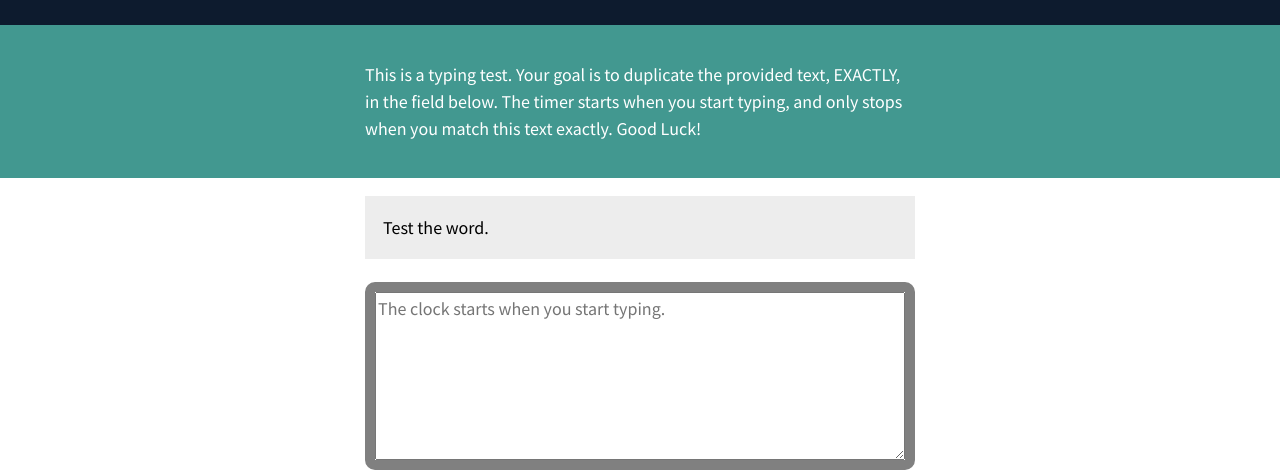
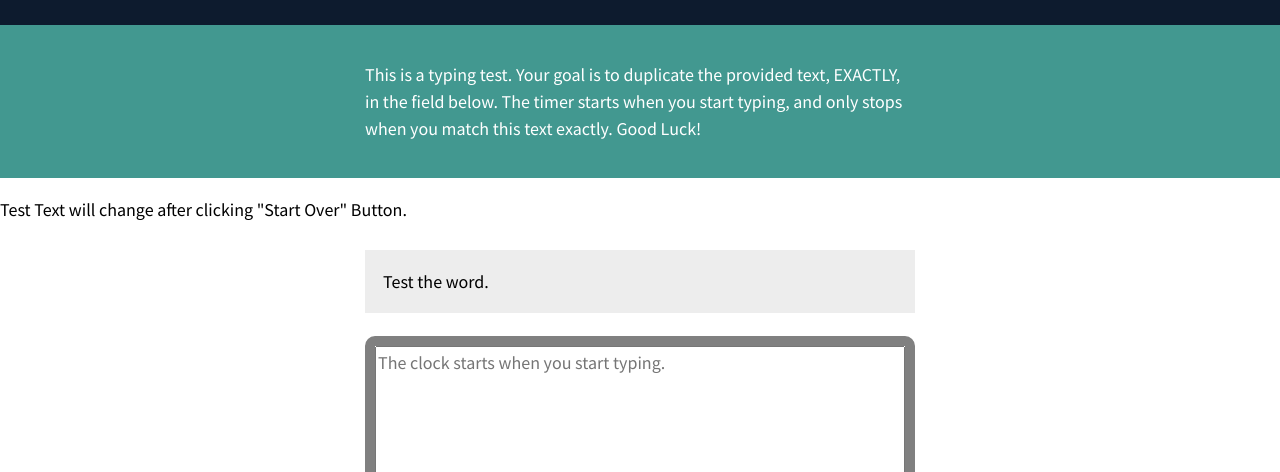
Before and after one commit to himanshunegi123/typing_speed, a plain HTML site: page index.html in a window 1280 px wide. Shown: the part 113-585 px from the top of the page. Drawn offline with Linux system fonts and the light colour scheme.

Commit message:
Update index.html

```diff
--- a/index.html
+++ b/index.html
@@ -18,6 +18,7 @@
         <article class="intro">
             <p>This is a typing test. Your goal is to duplicate the provided text, EXACTLY, in the field below. The timer starts when you start typing, and only stops when you match this text exactly. Good Luck!</p>
         </article><!-- .intro -->
+        <p>Test Text will change after clicking "Start Over" Button.</p>
         <section class="test-area">
             <div id="origin-text">
                 <p id="para">Test the word.</p>
```
